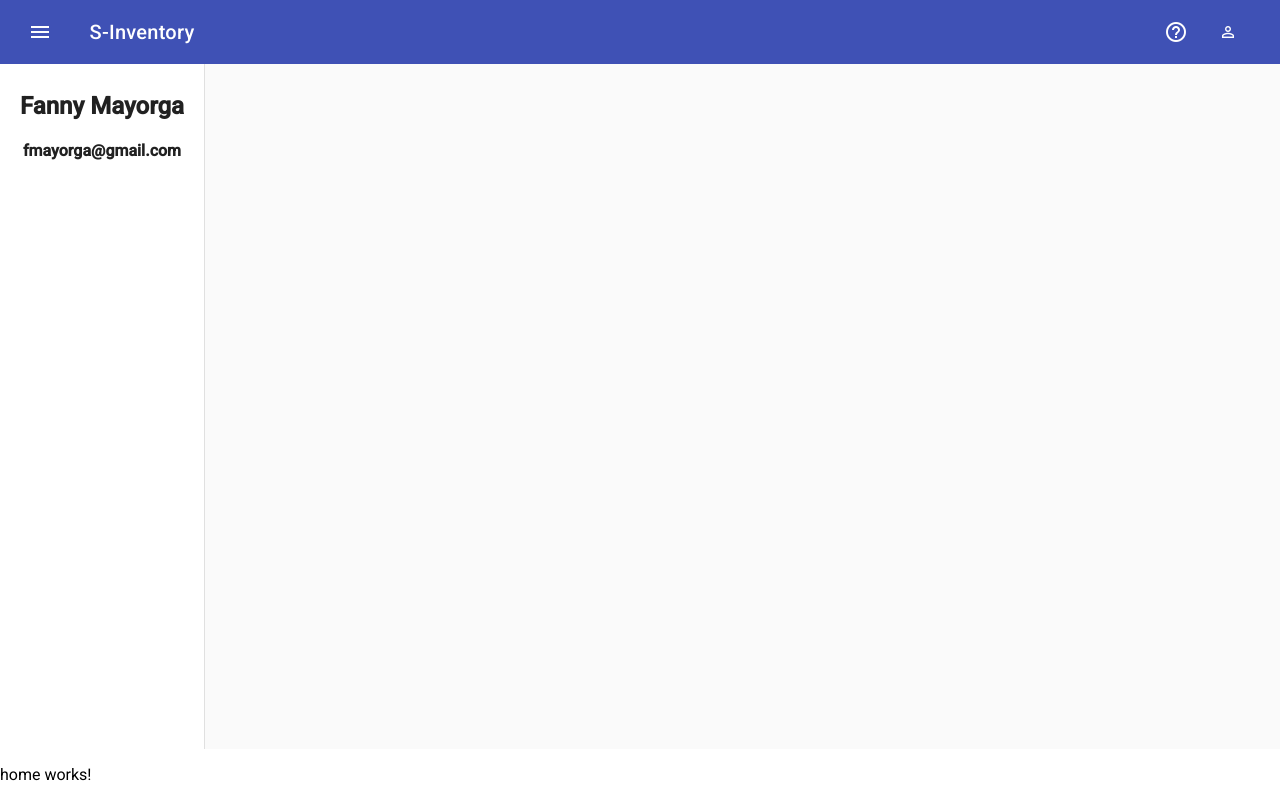
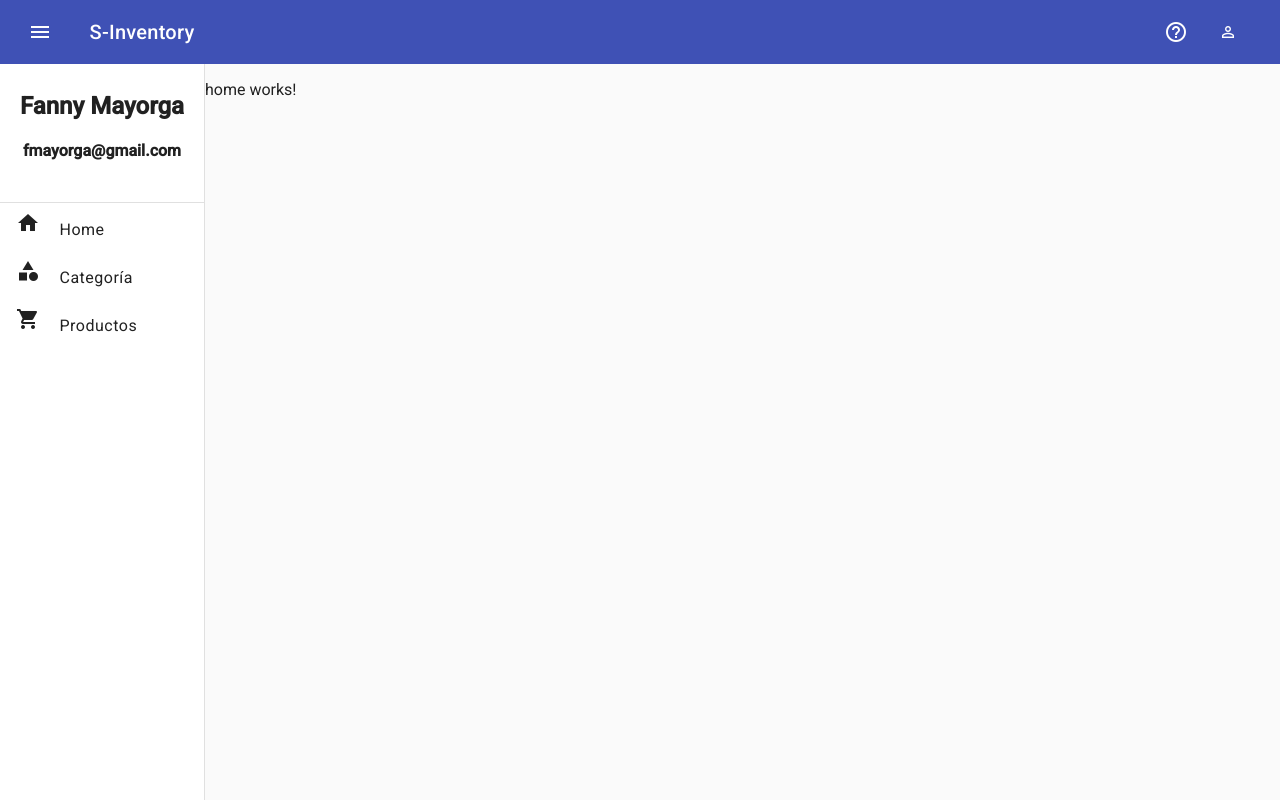
Before and after one commit to FannyMayorga1999/DemoSpringBoot, an Angular app in the folder front-end-angular/: page /#/dashboard in a window 1280 px wide. Both pictures are taken after a click on the button "menu". Built offline with nearby package versions, Linux system fonts and the light colour scheme.

Commit message:
Sidenav total

```diff
--- a/front-end-angular/src/app/modules/dashboard/pages/dashboard.component.html
+++ b/front-end-angular/src/app/modules/dashboard/pages/dashboard.component.html
@@ -1,2 +1,4 @@
-<app-sidenav></app-sidenav>
+<div class="mat-app-background basic-contener">
+  <app-sidenav></app-sidenav>
+</div>
 <!--<app-navbar></app-navbar>-->
--- /dev/null
+++ b/front-end-angular/src/app/modules/shared/sidenav/newFile.ts
@@ -0,0 +1,5 @@
+{
+  name: "Home", route;
+  "home", icon;
+  ("home");
+}
--- a/front-end-angular/src/app/modules/shared/sidenav/sidenav.component.css
+++ b/front-end-angular/src/app/modules/shared/sidenav/sidenav.component.css
@@ -8,6 +8,10 @@
   right: 0;
 }
 
+.is-mobile .sidenav-toolbar {
+  position: absolute;
+  z-index: 2;
+}
 /*TOOLBAR CSS*/
 h1.toolbar-name {
   margin-left: 2vw;
@@ -44,6 +48,10 @@ ul li {
 .is-mobile .sidenav-container {
   flex: 1 0 auto;
 }
+
+.icono {
+  margin-right: 15px;
+}
 /*
             style="display: flex; align-items: center; margin: 10px"
 
--- a/front-end-angular/src/app/modules/shared/sidenav/sidenav.component.html
+++ b/front-end-angular/src/app/modules/shared/sidenav/sidenav.component.html
@@ -1,6 +1,6 @@
-<div class="container">
+<div class="container" [class.is_mobile]="mobileQuery.matches">
   <!--COMIENZA TOOLBAR-->
-  <mat-toolbar color="primary">
+  <mat-toolbar color="primary" class="sidenav-toolbar">
     <button mat-icon-button (click)="snav.toggle()">
       <mat-icon>menu</mat-icon>
     </button>
@@ -24,6 +24,7 @@
       </ul>
     </div>
   </mat-toolbar>
+  <!--COMIENZA SIDENAV-->
   <mat-sidenav-container
     class="sidenav-container"
     [style.marginTop.px]="mobileQuery.matches ? 56 : 0"
@@ -35,15 +36,23 @@
       fixedTopGap="56"
     >
       <mat-nav-list>
+        <!--PROFILE-->
         <div class="profile-card">
           <div class="header">
             <h2>Fanny Mayorga</h2>
             <h4>fmayorga@gmail.com</h4>
           </div>
         </div>
+        <mat-divider></mat-divider>
+        <a mat-list-item [routerLink]="nav.route" *ngFor="let nav of menuNav">
+          <mat-icon class="icono">{{ nav.icon }}</mat-icon>
+          {{ nav.name }}
+        </a>
       </mat-nav-list>
     </mat-sidenav>
+    <mat-sidenav-content>
+      <router-outlet></router-outlet>
+    </mat-sidenav-content>
   </mat-sidenav-container>
-  <!--COMIENZA SIDENAV-->
-  <router-outlet></router-outlet>
+  <!--TERMINA SIDENAV-->
 </div>
--- a/front-end-angular/src/app/modules/shared/sidenav/sidenav.component.ts
+++ b/front-end-angular/src/app/modules/shared/sidenav/sidenav.component.ts
@@ -9,6 +9,23 @@ import { MediaMatcher } from "@angular/cdk/layout";
 export class SidenavComponent implements OnInit {
   mobileQuery: MediaQueryList;
 
+  menuNav = [
+    {
+      name: "Home",
+      route: "home",
+      icon: "home",
+    },
+    {
+      name: "Categoría",
+      route: "category",
+      icon: "category",
+    },
+    {
+      name: "Productos",
+      route: "product",
+      icon: "shopping_cart",
+    },
+  ];
   /**MEDIA Query */
   constructor(media: MediaMatcher) {
     this.mobileQuery = media.matchMedia("max-witdh:600px");
```
